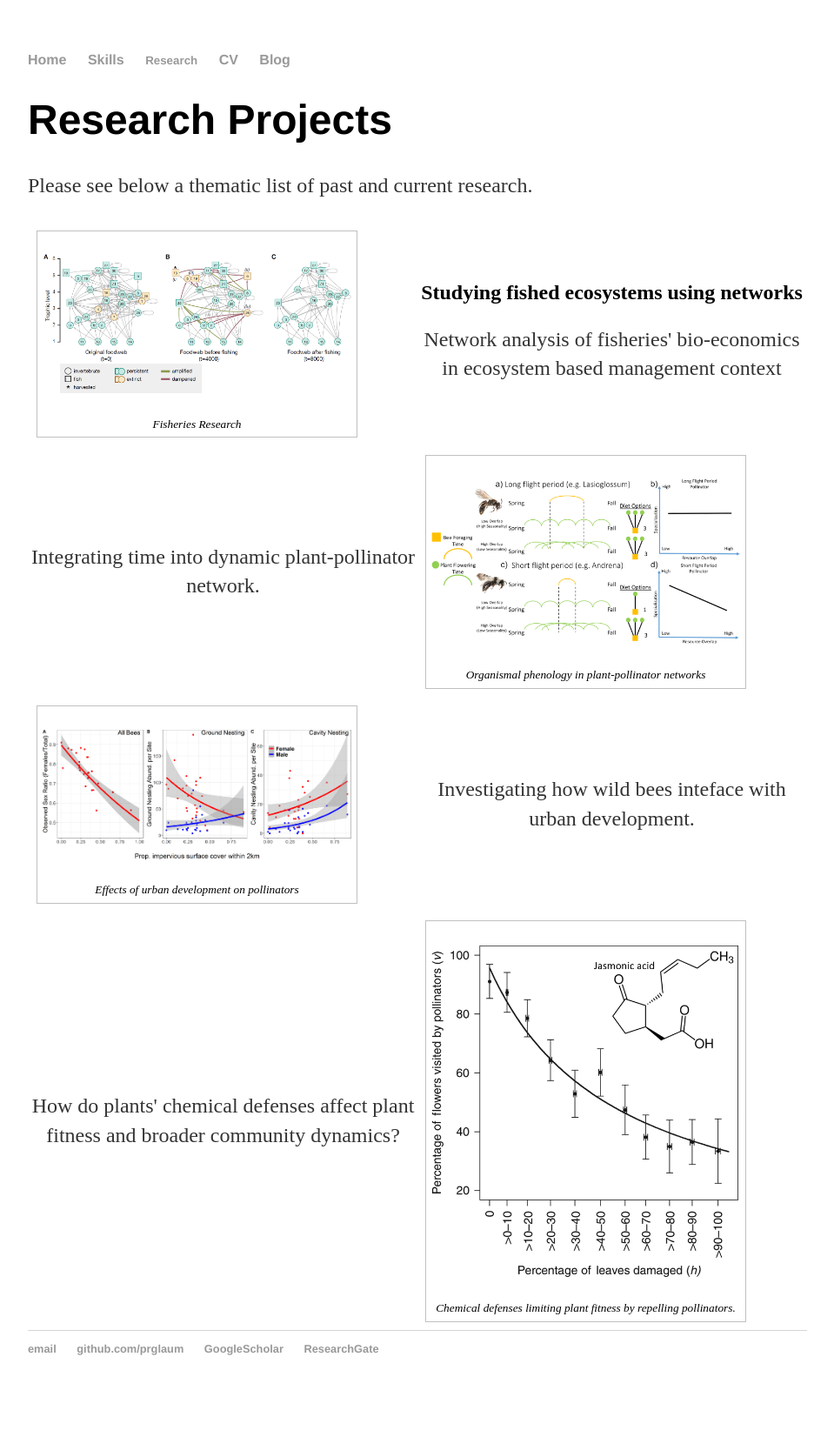
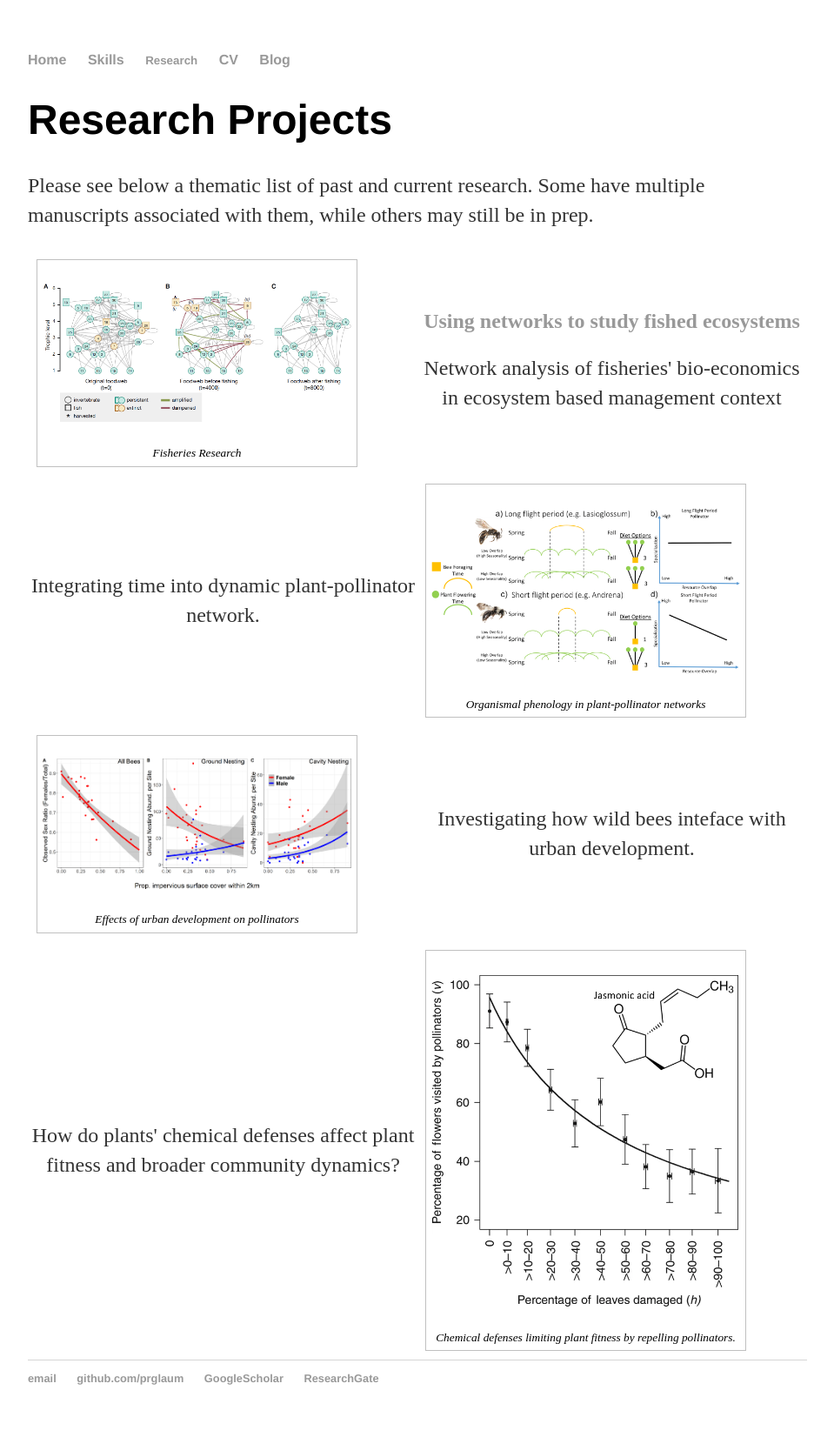
Before and after one commit to prglaum/prglaum.github.io, a Jekyll site: the page built from research/index.html, in a window 1280 px wide. Shown: the whole page at 87% size, without its empty margins (160-1119 px from the left). Built offline with Jekyll 4.4.1, drawn with Linux system fonts in a browser that asks for light colours; before the commit the page ends 1618 px from its top, so only the background shows below that.

Commit message:
Update index.html

```diff
--- a/research/index.html
+++ b/research/index.html
@@ -4,7 +4,7 @@ title: Research Topics
 ---
 <div class="blurb">
 	<h1>Research Projects </h1>
-	<p>Please see below a thematic list of past and current research. </p>
+	<p>Please see below a thematic list of past and current research. Some have multiple manuscripts associated with them, while others may still be in prep.</p>
 </div><!-- /.blurb -->
 
 <!-- Link to fisheries -->
@@ -19,7 +19,7 @@ title: Research Topics
 		</figure>
 	</td>
 	<td>
-		<h2 style="text-align:center;">Studying fished ecosystems using networks</h2>
+		<h2 style="text-align:center;"><a href="https://prglaum.github.io/research/fisheries/">Using networks to study fished ecosystems</a></h2>
 		<p style="text-align:center;">Network analysis of fisheries' bio-economics in ecosystem based management context</p>
 	</td>
     </tr>
```
